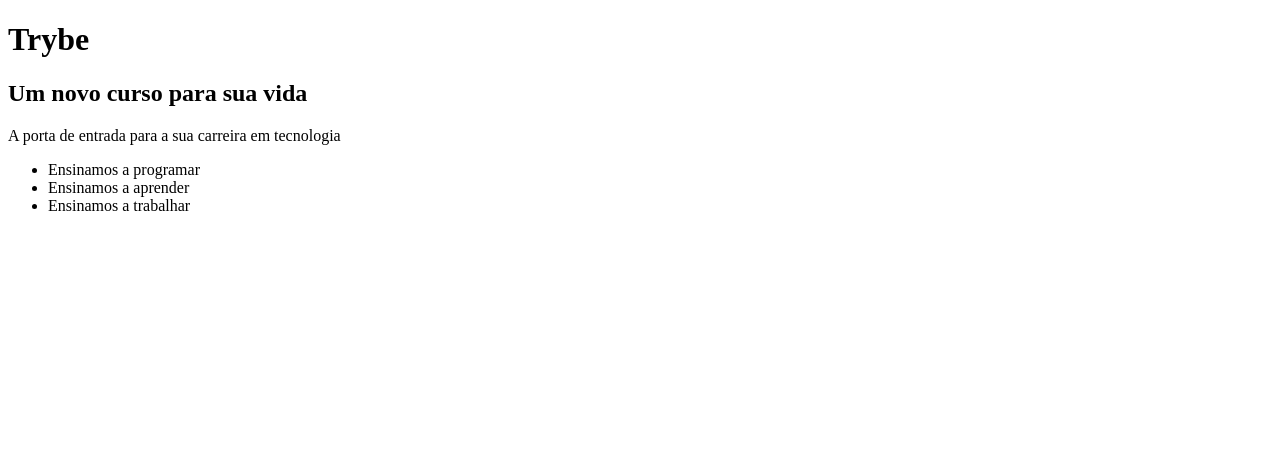
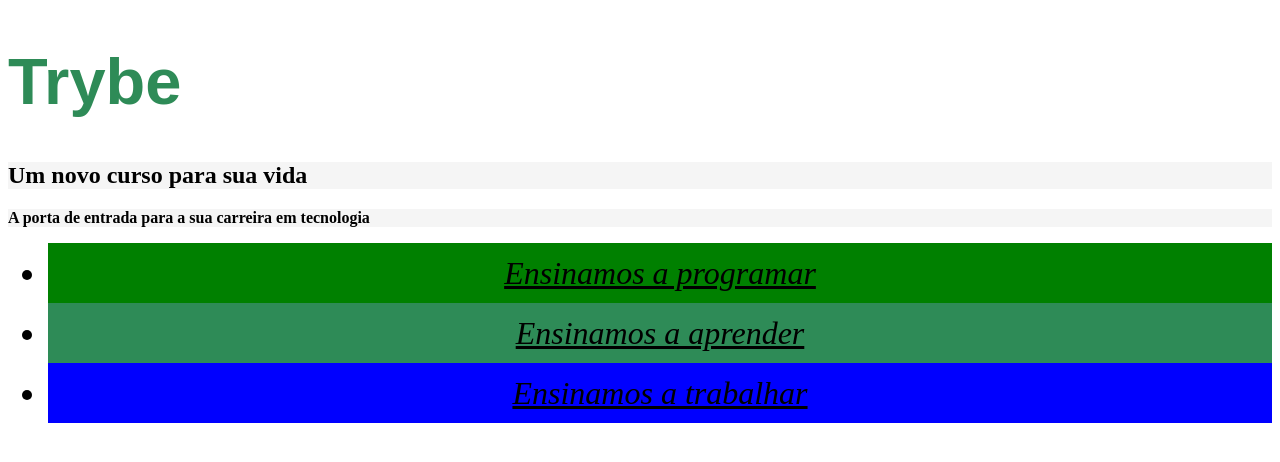
Before and after one commit to samantharsiqueira/trybe-exercicios, a plain HTML site: page fundamentos/2-introducao-html-css/2-primeiros-passos-css/exercicio3-2.2/index.html in a window 1280 px wide. Drawn offline with Linux system fonts and the light colour scheme.

Commit message:
atualiza os exercicios

```diff
--- a/fundamentos/2-introducao-html-css/2-primeiros-passos-css/exercicio3-2.2/index.html
+++ b/fundamentos/2-introducao-html-css/2-primeiros-passos-css/exercicio3-2.2/index.html
@@ -3,7 +3,8 @@
   <head>
     <meta charset="UTF-8">
     <title>Trybe</title>
-    <style href="style.css"> </style>
+    <link href="style.css" rel="stylesheet" />
+
 
   </head>
   <body>
```
